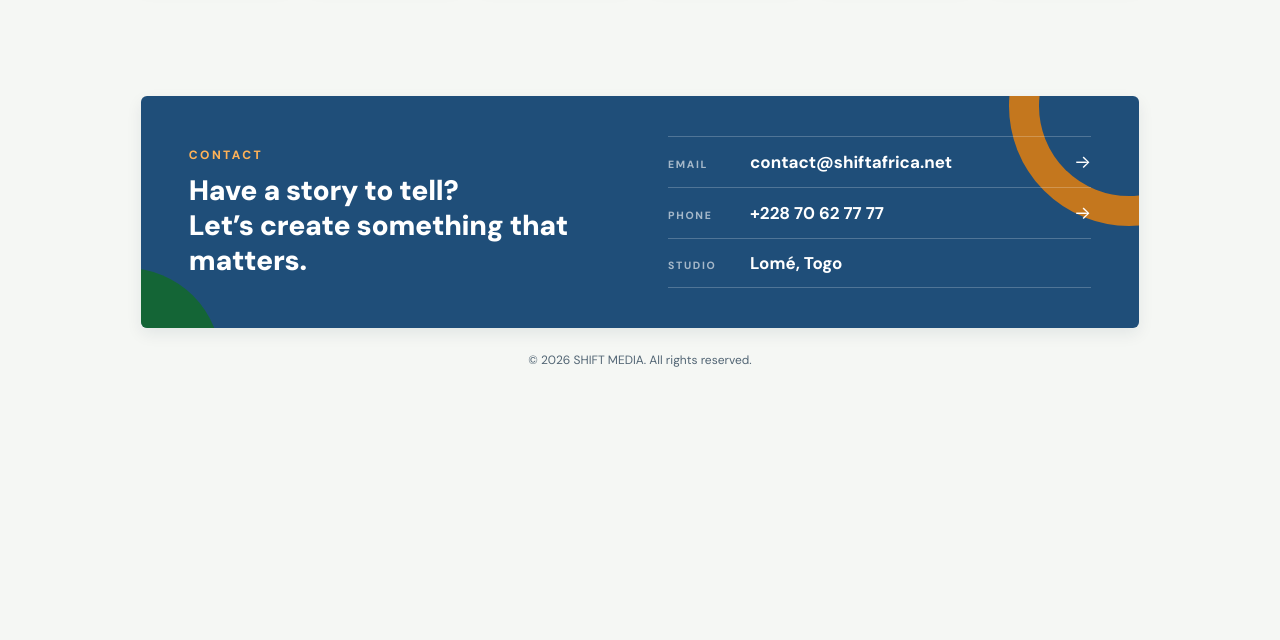
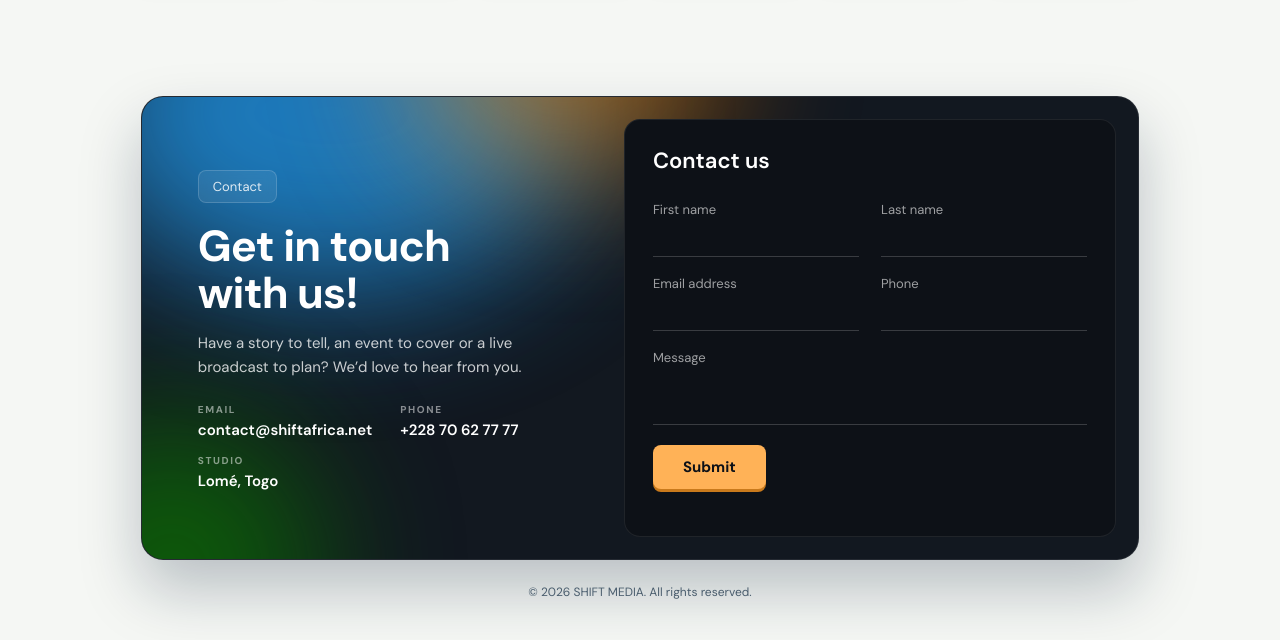
Before and after one commit to Dagossou/shift-media, a plain HTML site: page index.html in a window 1280 px wide. Shown: the part 1862-2502 px from the top of the page. Before the commit the page ends 2270 px from the top, so only its background shows below. Drawn offline with Linux system fonts and the light colour scheme.

Commit message:
Contact: dark glass design with colour blur and contact form (opens a pre-filled email); Manuela third in the team
Co-Authored-By: Claude Opus 5.5 <noreply@anthropic.com>
Claude-Session: https://claude.ai/code/session_01MAP6UJuRMFuUemUXkRbxM1

```diff
--- a/assets/css/style.css
+++ b/assets/css/style.css
@@ -1000,3 +1000,35 @@ a.contact__line:hover i { transform: translateX(6px); color: #ffb257; }
 @media (max-width: 639px) { .contact--v5 { padding: 28px 20px; } .contact__line span { font-size: 15px; } .contact__line { grid-template-columns: 58px 1fr auto; } }
 .contact--v5::before { left: -110px; bottom: -130px; width: 190px; height: 190px; background: rgba(11, 120, 0, 0.55); }
 .contact--v5::after { right: -110px; top: -110px; width: 240px; height: 240px; border-width: 30px; border-color: rgba(251, 133, 0, 0.75); }
+
+/* ---------- Contact: dark glass with colour blur ---------- */
+.contact--glass { position: relative; isolation: isolate; overflow: hidden; display: grid; grid-template-columns: 1fr 1.15fr; gap: 32px; align-items: stretch; padding: 22px; border-radius: 22px; color: #fff; text-align: left; border: 1px solid rgba(255,255,255,.08);
+  background: #121820; animation: none; box-shadow: 0 30px 60px rgba(13, 33, 56, 0.25); }
+.contact--glass::before, .contact--glass::after { content: none; }
+.cg__blob { position: absolute; z-index: -1; border-radius: 50%; filter: blur(70px); opacity: .85; }
+.cg__blob--blue { width: 520px; height: 360px; left: -140px; top: -180px; background: #1f8bd6; animation: mv-float-a 14s ease-in-out infinite alternate; }
+.cg__blob--green { width: 300px; height: 300px; left: -120px; bottom: -160px; background: var(--green); opacity: .7; }
+.cg__blob--orange { width: 320px; height: 240px; left: 32%; top: -150px; background: var(--orange); opacity: .55; animation: mv-float-b 16s ease-in-out infinite alternate; }
+.contact--glass::selection { background: var(--orange); }
+.cg__left { padding: 26px 22px 22px 34px; display: flex; flex-direction: column; justify-content: center; }
+.cg__pill { align-self: flex-start; padding: 7px 14px; border-radius: 8px; font-size: 13px; color: rgba(255,255,255,.85); background: rgba(255,255,255,.08); border: 1px solid rgba(255,255,255,.16); -webkit-backdrop-filter: blur(6px); backdrop-filter: blur(6px); }
+.cg__title { margin: 20px 0 14px; font-size: clamp(32px, 3.4vw, 46px); font-weight: 700; line-height: 1.08; letter-spacing: -0.02em; }
+.cg__text { margin: 0; max-width: 40ch; font-size: 15px; line-height: 1.6; color: rgba(255,255,255,.78); }
+.cg__details { list-style: none; margin: 24px 0 0; padding: 0; display: flex; flex-wrap: wrap; gap: 14px 28px; }
+.cg__details small { display: block; font-size: 10px; font-weight: 800; letter-spacing: .16em; text-transform: uppercase; color: rgba(255,255,255,.5); margin-bottom: 3px; }
+.cg__details a, .cg__details span { font-size: 15px; font-weight: 600; color: #fff; }
+.cg__details a:hover { color: #ffb257; }
+.cg__form { background: #0d1117; border: 1px solid rgba(255,255,255,.08); border-radius: 16px; padding: 26px 28px 24px; }
+.cg__form-title { margin: 0 0 14px; font-size: 22px; font-weight: 600; }
+.cg__grid { display: grid; grid-template-columns: 1fr 1fr; gap: 6px 22px; }
+.cg__field { display: flex; flex-direction: column; }
+.cg__field--full { grid-column: 1 / -1; }
+.cg__field span { font-size: 13px; color: rgba(255,255,255,.6); padding-top: 12px; }
+.cg__field input, .cg__field textarea { font: inherit; font-size: 15px; color: #fff; background: transparent; border: 0; border-bottom: 1px solid rgba(255,255,255,.18); padding: 8px 0 10px; outline: none; resize: none; transition: border-color .25s var(--ease); }
+.cg__field input:focus, .cg__field textarea:focus { border-bottom-color: #ffb257; }
+.cg__submit { margin-top: 20px; border: 0; padding: 12px 30px; border-radius: 8px; font-weight: 700; font-size: 15px; color: #0d1117; background: #ffb257; box-shadow: 0 3px 0 #c97a1c; transition: transform .2s var(--ease), box-shadow .2s var(--ease), background .2s var(--ease); }
+.cg__submit:hover { transform: translateY(-2px); box-shadow: 0 5px 0 #c97a1c; background: #ffc27a; }
+.cg__submit:active { transform: translateY(1px); box-shadow: 0 1px 0 #c97a1c; }
+.cg__note { margin: 10px 0 0; min-height: 1em; font-size: 13px; color: rgba(255,255,255,.7); }
+@media (max-width: 1023px) { .contact--glass { grid-template-columns: 1fr; } .cg__left { padding: 18px 8px 4px; } }
+@media (max-width: 639px) { .contact--glass { padding: 14px; border-radius: 16px; } .cg__grid { grid-template-columns: 1fr; } .cg__form { padding: 20px 18px; } }
--- a/index.html
+++ b/index.html
@@ -102,6 +102,18 @@
           </a>
         </div>
         <div class="tilt tilt--green">
+          <a class="card member" href="https://www.linkedin.com/in/ay%C3%A9l%C3%A9-manuela-tessi-714314215/" target="_blank" rel="noopener" aria-label="Manuela Tessi, LinkedIn profile">
+            <span class="member__placeholder" aria-hidden="true">MT</span>
+            <img class="card__img member__img" src="/assets/img/team/manuela-tessi.jpg?v=1795704290" alt="Manuela Tessi" loading="lazy">
+            <span class="member__info">
+              <span class="member__name">Manuela Tessi</span>
+              <span class="member__role">Social Media &amp; Content Strategist</span>
+              <span class="member__cta"><svg viewBox="0 0 24 24" aria-hidden="true"><path fill="currentColor" d="M20.45 20.45h-3.55v-5.57c0-1.33-.03-3.04-1.85-3.04-1.86 0-2.14 1.45-2.14 2.94v5.67H9.35V9h3.41v1.56h.05c.48-.9 1.64-1.85 3.37-1.85 3.6 0 4.27 2.37 4.27 5.46v6.28zM5.34 7.43a2.06 2.06 0 1 1 0-4.12 2.06 2.06 0 0 1 0 4.12zM7.12 20.45H3.56V9h3.56v11.45zM22.22 0H1.77C.79 0 0 .77 0 1.73v20.54C0 23.23.79 24 1.77 24h20.45c.98 0 1.78-.77 1.78-1.73V1.73C24 .77 23.2 0 22.22 0z"/></svg><span class="cta-long">View </span>LinkedIn profile</span>
+            </span>
+            <span class="card__label"><span class="card__title">Manuela</span><span class="card__cue"><svg viewBox="0 0 24 24" aria-hidden="true"><path fill="currentColor" d="M20.45 20.45h-3.55v-5.57c0-1.33-.03-3.04-1.85-3.04-1.86 0-2.14 1.45-2.14 2.94v5.67H9.35V9h3.41v1.56h.05c.48-.9 1.64-1.85 3.37-1.85 3.6 0 4.27 2.37 4.27 5.46v6.28zM5.34 7.43a2.06 2.06 0 1 1 0-4.12 2.06 2.06 0 0 1 0 4.12zM7.12 20.45H3.56V9h3.56v11.45zM22.22 0H1.77C.79 0 0 .77 0 1.73v20.54C0 23.23.79 24 1.77 24h20.45c.98 0 1.78-.77 1.78-1.73V1.73C24 .77 23.2 0 22.22 0z"/></svg></span></span>
+          </a>
+        </div>
+        <div class="tilt tilt--orange">
           <a class="card member" href="https://www.linkedin.com/in/powedeo-trimua/" target="_blank" rel="noopener" aria-label="Powedeo Trimua, LinkedIn profile">
             <span class="member__placeholder" aria-hidden="true">PT</span>
             <img class="card__img member__img" src="/assets/img/team/powedeo-trimua.jpg?v=1795704290" alt="Powedeo Trimua" loading="lazy">
@@ -113,7 +125,7 @@
             <span class="card__label"><span class="card__title">Powedeo</span><span class="card__cue"><svg viewBox="0 0 24 24" aria-hidden="true"><path fill="currentColor" d="M20.45 20.45h-3.55v-5.57c0-1.33-.03-3.04-1.85-3.04-1.86 0-2.14 1.45-2.14 2.94v5.67H9.35V9h3.41v1.56h.05c.48-.9 1.64-1.85 3.37-1.85 3.6 0 4.27 2.37 4.27 5.46v6.28zM5.34 7.43a2.06 2.06 0 1 1 0-4.12 2.06 2.06 0 0 1 0 4.12zM7.12 20.45H3.56V9h3.56v11.45zM22.22 0H1.77C.79 0 0 .77 0 1.73v20.54C0 23.23.79 24 1.77 24h20.45c.98 0 1.78-.77 1.78-1.73V1.73C24 .77 23.2 0 22.22 0z"/></svg></span></span>
           </a>
         </div>
-        <div class="tilt tilt--orange">
+        <div class="tilt tilt--green">
           <a class="card member" href="https://www.linkedin.com/in/komla-emmanuel-torko-bba909324/" target="_blank" rel="noopener" aria-label="Emmanuel Torko, LinkedIn profile">
             <span class="member__placeholder" aria-hidden="true">ET</span>
             <img class="card__img member__img" src="/assets/img/team/emmanuel-torko.jpg?v=1795704290" alt="Emmanuel Torko" loading="lazy">
@@ -123,18 +135,6 @@
               <span class="member__cta"><svg viewBox="0 0 24 24" aria-hidden="true"><path fill="currentColor" d="M20.45 20.45h-3.55v-5.57c0-1.33-.03-3.04-1.85-3.04-1.86 0-2.14 1.45-2.14 2.94v5.67H9.35V9h3.41v1.56h.05c.48-.9 1.64-1.85 3.37-1.85 3.6 0 4.27 2.37 4.27 5.46v6.28zM5.34 7.43a2.06 2.06 0 1 1 0-4.12 2.06 2.06 0 0 1 0 4.12zM7.12 20.45H3.56V9h3.56v11.45zM22.22 0H1.77C.79 0 0 .77 0 1.73v20.54C0 23.23.79 24 1.77 24h20.45c.98 0 1.78-.77 1.78-1.73V1.73C24 .77 23.2 0 22.22 0z"/></svg><span class="cta-long">View </span>LinkedIn profile</span>
             </span>
             <span class="card__label"><span class="card__title">Emmanuel</span><span class="card__cue"><svg viewBox="0 0 24 24" aria-hidden="true"><path fill="currentColor" d="M20.45 20.45h-3.55v-5.57c0-1.33-.03-3.04-1.85-3.04-1.86 0-2.14 1.45-2.14 2.94v5.67H9.35V9h3.41v1.56h.05c.48-.9 1.64-1.85 3.37-1.85 3.6 0 4.27 2.37 4.27 5.46v6.28zM5.34 7.43a2.06 2.06 0 1 1 0-4.12 2.06 2.06 0 0 1 0 4.12zM7.12 20.45H3.56V9h3.56v11.45zM22.22 0H1.77C.79 0 0 .77 0 1.73v20.54C0 23.23.79 24 1.77 24h20.45c.98 0 1.78-.77 1.78-1.73V1.73C24 .77 23.2 0 22.22 0z"/></svg></span></span>
-          </a>
-        </div>
-        <div class="tilt tilt--green">
-          <a class="card member" href="https://www.linkedin.com/in/ay%C3%A9l%C3%A9-manuela-tessi-714314215/" target="_blank" rel="noopener" aria-label="Manuela Tessi, LinkedIn profile">
-            <span class="member__placeholder" aria-hidden="true">MT</span>
-            <img class="card__img member__img" src="/assets/img/team/manuela-tessi.jpg?v=1795704290" alt="Manuela Tessi" loading="lazy">
-            <span class="member__info">
-              <span class="member__name">Manuela Tessi</span>
-              <span class="member__role">Social Media &amp; Content Strategist</span>
-              <span class="member__cta"><svg viewBox="0 0 24 24" aria-hidden="true"><path fill="currentColor" d="M20.45 20.45h-3.55v-5.57c0-1.33-.03-3.04-1.85-3.04-1.86 0-2.14 1.45-2.14 2.94v5.67H9.35V9h3.41v1.56h.05c.48-.9 1.64-1.85 3.37-1.85 3.6 0 4.27 2.37 4.27 5.46v6.28zM5.34 7.43a2.06 2.06 0 1 1 0-4.12 2.06 2.06 0 0 1 0 4.12zM7.12 20.45H3.56V9h3.56v11.45zM22.22 0H1.77C.79 0 0 .77 0 1.73v20.54C0 23.23.79 24 1.77 24h20.45c.98 0 1.78-.77 1.78-1.73V1.73C24 .77 23.2 0 22.22 0z"/></svg><span class="cta-long">View </span>LinkedIn profile</span>
-            </span>
-            <span class="card__label"><span class="card__title">Manuela</span><span class="card__cue"><svg viewBox="0 0 24 24" aria-hidden="true"><path fill="currentColor" d="M20.45 20.45h-3.55v-5.57c0-1.33-.03-3.04-1.85-3.04-1.86 0-2.14 1.45-2.14 2.94v5.67H9.35V9h3.41v1.56h.05c.48-.9 1.64-1.85 3.37-1.85 3.6 0 4.27 2.37 4.27 5.46v6.28zM5.34 7.43a2.06 2.06 0 1 1 0-4.12 2.06 2.06 0 0 1 0 4.12zM7.12 20.45H3.56V9h3.56v11.45zM22.22 0H1.77C.79 0 0 .77 0 1.73v20.54C0 23.23.79 24 1.77 24h20.45c.98 0 1.78-.77 1.78-1.73V1.73C24 .77 23.2 0 22.22 0z"/></svg></span></span>
           </a>
         </div>
         <div class="tilt tilt--orange">
@@ -151,17 +151,42 @@
       </div>
     </section>
 
-    <section class="contact contact--v5" id="contact" aria-label="Contact">
-      <div class="contact__left">
-        <p class="contact__eyebrow">Contact</p>
-        <h2 class="contact__title">Have a story to tell?<br>Let’s create something that matters.</h2>
+    <section class="contact contact--glass" id="contact" aria-label="Contact">
+      <span class="cg__blob cg__blob--blue" aria-hidden="true"></span>
+      <span class="cg__blob cg__blob--green" aria-hidden="true"></span>
+      <span class="cg__blob cg__blob--orange" aria-hidden="true"></span>
+      <div class="cg__left">
+        <span class="cg__pill">Contact</span>
+        <h2 class="cg__title">Get in touch<br>with us!</h2>
+        <p class="cg__text">Have a story to tell, an event to cover or a live broadcast to plan? We’d love to hear from you.</p>
+        <ul class="cg__details">
+          <li><small>Email</small><a href="mailto:contact@shiftafrica.net">contact@shiftafrica.net</a></li>
+          <li><small>Phone</small><a href="tel:+22870627777">+228 70 62 77 77</a></li>
+          <li><small>Studio</small><span>Lomé, Togo</span></li>
+        </ul>
       </div>
-      <div class="contact__right">
-        <a class="contact__line" href="mailto:contact@shiftafrica.net"><small>Email</small><span>contact@shiftafrica.net</span><i aria-hidden="true">→</i></a>
-        <a class="contact__line" href="tel:+22870627777"><small>Phone</small><span>+228 70 62 77 77</span><i aria-hidden="true">→</i></a>
-        <div class="contact__line"><small>Studio</small><span>Lomé, Togo</span></div>
-      </div>
+      <form class="cg__form" id="contact-form" novalidate>
+        <h3 class="cg__form-title">Contact us</h3>
+        <div class="cg__grid">
+          <label class="cg__field"><span>First name</span><input name="first" type="text" autocomplete="given-name" required></label>
+          <label class="cg__field"><span>Last name</span><input name="last" type="text" autocomplete="family-name"></label>
+          <label class="cg__field"><span>Email address</span><input name="email" type="email" autocomplete="email" required></label>
+          <label class="cg__field"><span>Phone</span><input name="phone" type="tel" autocomplete="tel"></label>
+          <label class="cg__field cg__field--full"><span>Message</span><textarea name="message" rows="2" required></textarea></label>
+        </div>
+        <button class="cg__submit" type="submit">Submit</button>
+        <p class="cg__note" aria-live="polite"></p>
+      </form>
     </section>
+    <script>
+    (function(){var f=document.getElementById('contact-form');if(!f)return;
+    f.addEventListener('submit',function(e){e.preventDefault();var d=new FormData(f),n=f.querySelector('.cg__note');
+    if(!d.get('first')||!d.get('email')||!d.get('message')){n.textContent='Please fill in your first name, email and message.';return;}
+    var name=(d.get('first')+' '+(d.get('last')||'')).trim();
+    var body='Name: '+name+'\nEmail: '+d.get('email')+(d.get('phone')?'\nPhone: '+d.get('phone'):'')+'\n\n'+d.get('message');
+    window.location.href='mailto:contact@shiftafrica.net?subject='+encodeURIComponent('New request from '+name)+'&body='+encodeURIComponent(body);
+    n.textContent='Your email app is opening with your message ready to send.';});})();
+    </script>
 
     <p class="copyright">© 2026 SHIFT MEDIA. All rights reserved.</p>
   </div>
```
